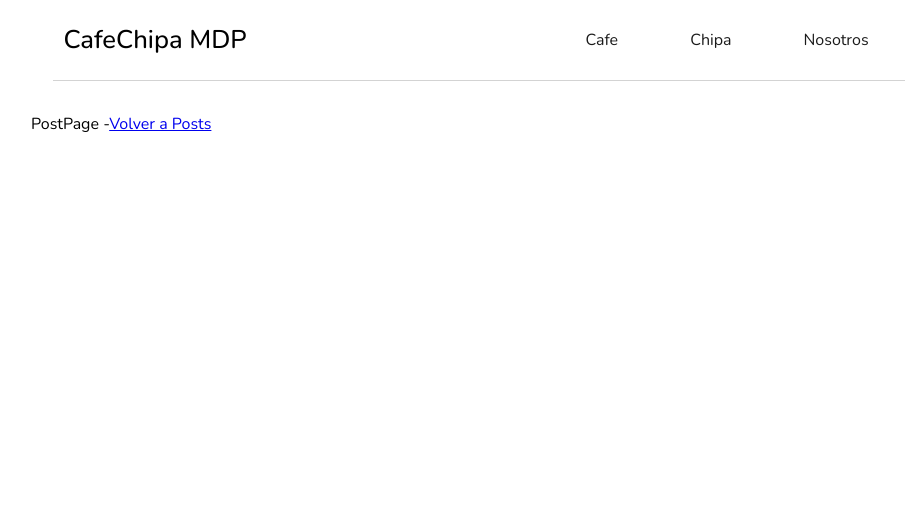
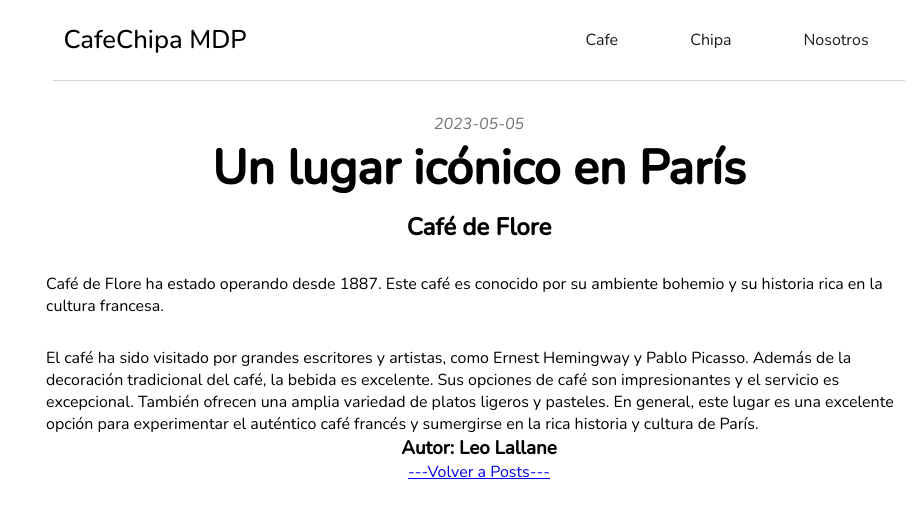
Before and after one commit to veranicolas/ChipaCafeBlog, a React (Vite) app: page /post/1 in a window 1280 px wide. Shown: the top 518 px of the page, without its empty margins (161-1085 px from the left). Built offline with nearby package versions, Linux system fonts and the light colour scheme.

Commit message:
fix para corregir como los posts se redirigen a postpage

```diff
--- a/src/components/BlogContent/BlogContent.tsx
+++ b/src/components/BlogContent/BlogContent.tsx
@@ -1,7 +1,6 @@
 import { BlogPost } from '../BlogPost/BlogPost';
 import postData from '../../mockData/mockData.ts';
 import { animated, useSpring } from '@react-spring/web'
-
 import styles from './BlogContent.module.css'
 import { useEffect } from 'react';
 
@@ -45,6 +44,7 @@
               creadoPor={post.attributes.creadoPor}
               foto={post.attributes.foto}
           />
+
       ))}
     </animated.div>
   )
--- a/src/components/BlogPost/BlogPost.tsx
+++ b/src/components/BlogPost/BlogPost.tsx
@@ -51,7 +51,7 @@
   }
 
   return (
-    <Link to={`/post/${id}`} style={{textDecoration: 'none', color: 'inherit'}}>
+
     <animated.div
         style={
           {
@@ -68,8 +68,9 @@
           <p >{descripcion}</p>
           <p style={ expanded ? {display:'block'} : {display:'none'}}>{conclusion}</p>
           <p>{creadoPor}, {creado}.</p>
+          <Link to={`/post/${id}`} style={{textDecoration: 'none', color: 'inherit'}}>Leer Más</Link>
         </div>
     </animated.div>
-    </Link>
+
   )
 }
--- /dev/null
+++ b/src/components/PostPage/PostPage.module.css
@@ -0,0 +1,31 @@
+.postContainer{
+    padding: 0 15px;
+    display: flex;
+    flex-direction: column;
+    justify-content: space-around;
+    align-items: center;
+
+    height: auto;
+
+
+    .title{
+        border-bottom: 10px;
+        font-size: 3rem;
+        margin-bottom: 10px;
+    }
+    .creadoFecha{
+        color:rgb(116, 116, 116)
+    }
+    .postBody{
+        justify-content: flex-start;
+        align-items: flex-start;
+
+        margin-top: 30px;
+        margin-bottom: 30px;
+
+    }
+    .conclusion{
+
+    }
+
+}
--- a/src/components/PostPage/PostPage.tsx
+++ b/src/components/PostPage/PostPage.tsx
@@ -1,10 +1,26 @@
-import { Link } from "react-router-dom";
+import { Link, useParams } from "react-router-dom";
+import postData from '../../mockData/mockData';
+import styles from './PostPage.module.css';
 
 export const PostPage = () => {
+  const { id } = useParams<{ id: string }>();
+  const postId = parseInt(id!,10);
+  const post = postData.data.find((post) => post.id === postId);
+  console.log(post);
+
+  if (!post) {
+    return <div>Post no encontrado!</div>;
+  }
   return (
-    <div>
-      PostPage -
-      <Link to={'/cafe'}>Volver a Posts</Link>
+    <div className={styles.postContainer}>
+
+      <i className={styles.creadoFecha}>{post?.attributes.creado}</i>
+      <h1 className={styles.title}>{post?.attributes.titulo}</h1>
+      <h2>{post?.attributes.lugar}</h2>
+      <p className={styles.postBody}>{post?.attributes.descripcion}</p>
+      <p className={styles.conclusion}>{post?.attributes.conclusion}</p>
+      <h3>Autor: {post?.attributes.creadoPor}</h3>
+      <Link to={'/cafe'}>---Volver a Posts---</Link>
     </div>
   )
 }
--- a/src/main.tsx
+++ b/src/main.tsx
@@ -34,7 +34,7 @@
         element: <NosotrosPage/>
       },
       {
-        path: "/post/:postId",
+        path: "/post/:id",
         element: <PostPage/>
       }
     ]
```
